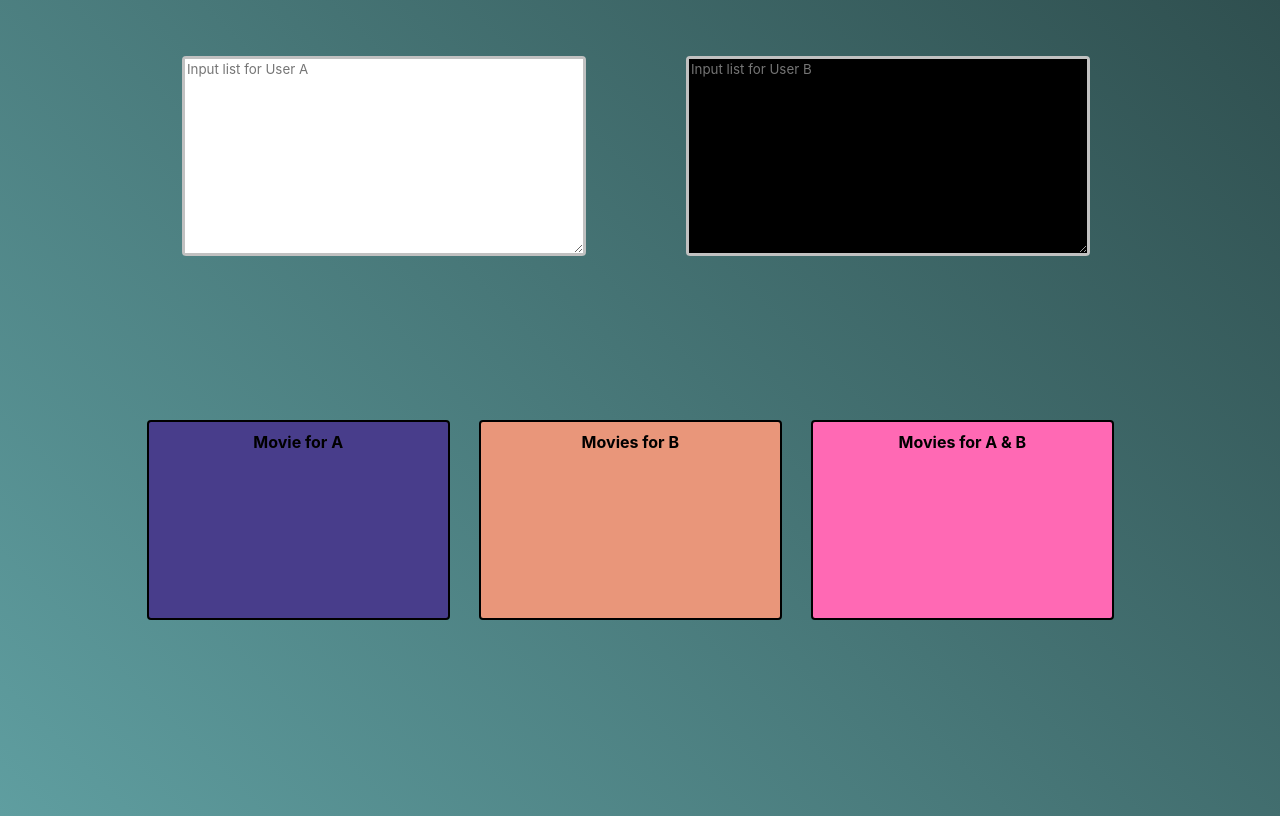
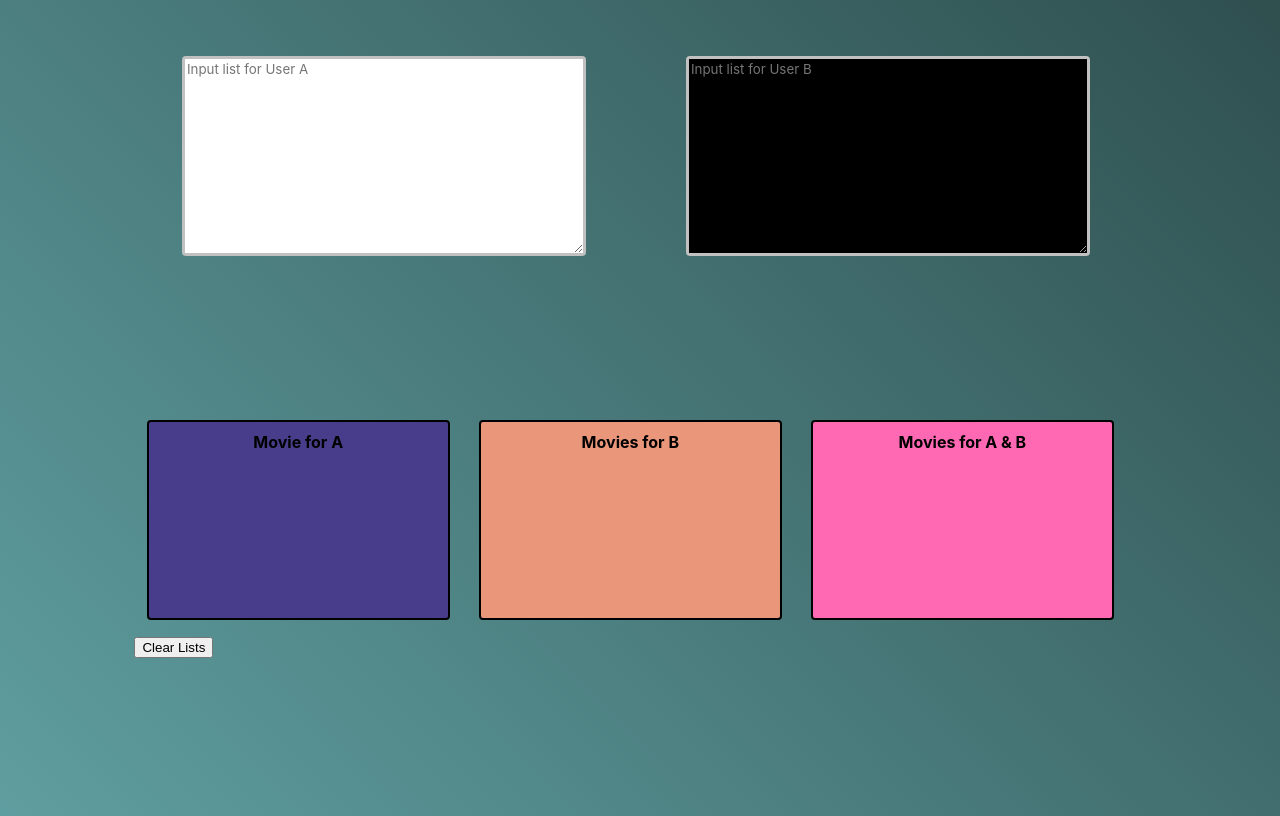
Before and after one commit to Shivani-Jadon/Josh_Movie_Assignment, a plain HTML site: page index.html in a window 1280 px wide. Drawn offline with Linux system fonts and the light colour scheme.

Commit message:
add clearing button

```diff
--- a/index.html
+++ b/index.html
@@ -29,6 +29,9 @@
                     <div class="list-title">Movies for A & B</div>
                     <ul id="list3"></ul>
                 </div>
+                <div>
+                    <button id="clear-btn" onclick="clearData()">Clear Lists</button>
+                </div>
             </div>
         </div>
 
--- a/javascript/script.js
+++ b/javascript/script.js
@@ -94,6 +94,18 @@ for(let i = 0; i < movies_input.length; i++){
         localStorage.setItem('movieListB', JSON.stringify(list2));
         localStorage.setItem('movieListC', JSON.stringify(list3));
 
-
     }
 }
+
+// FUNCTION FOR CLEARING DATA
+function clearData() {
+    list1 = [];
+    localStorage.removeItem('movieListA');
+    document.getElementById("list1").innerHTML = "";
+    list2 = [];
+    localStorage.removeItem('movieListB');
+    document.getElementById("list2").innerHTML = "";
+    list3 = [];
+    localStorage.removeItem('movieListC');
+    document.getElementById("list3").innerHTML = "";
+}
```
